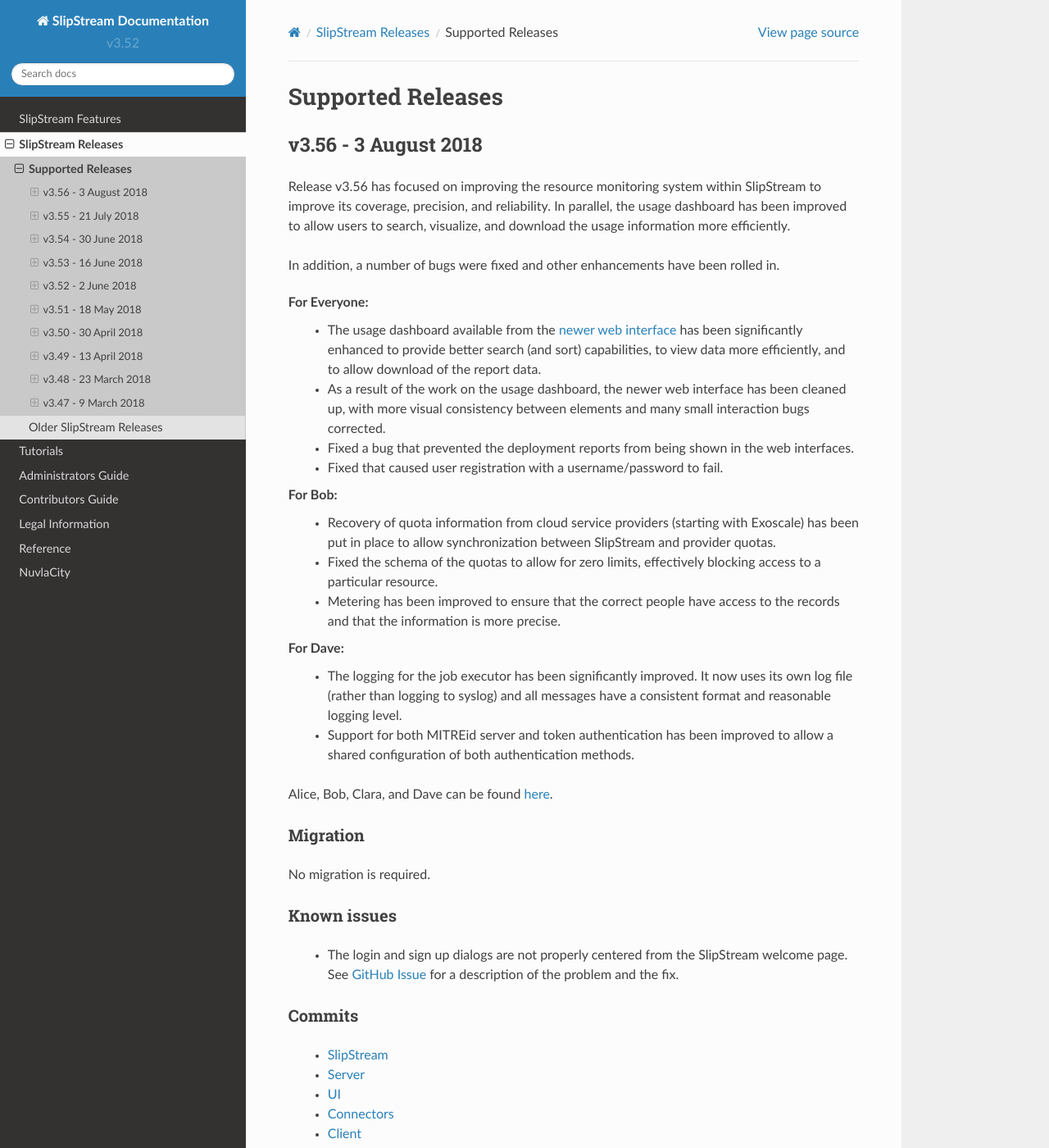
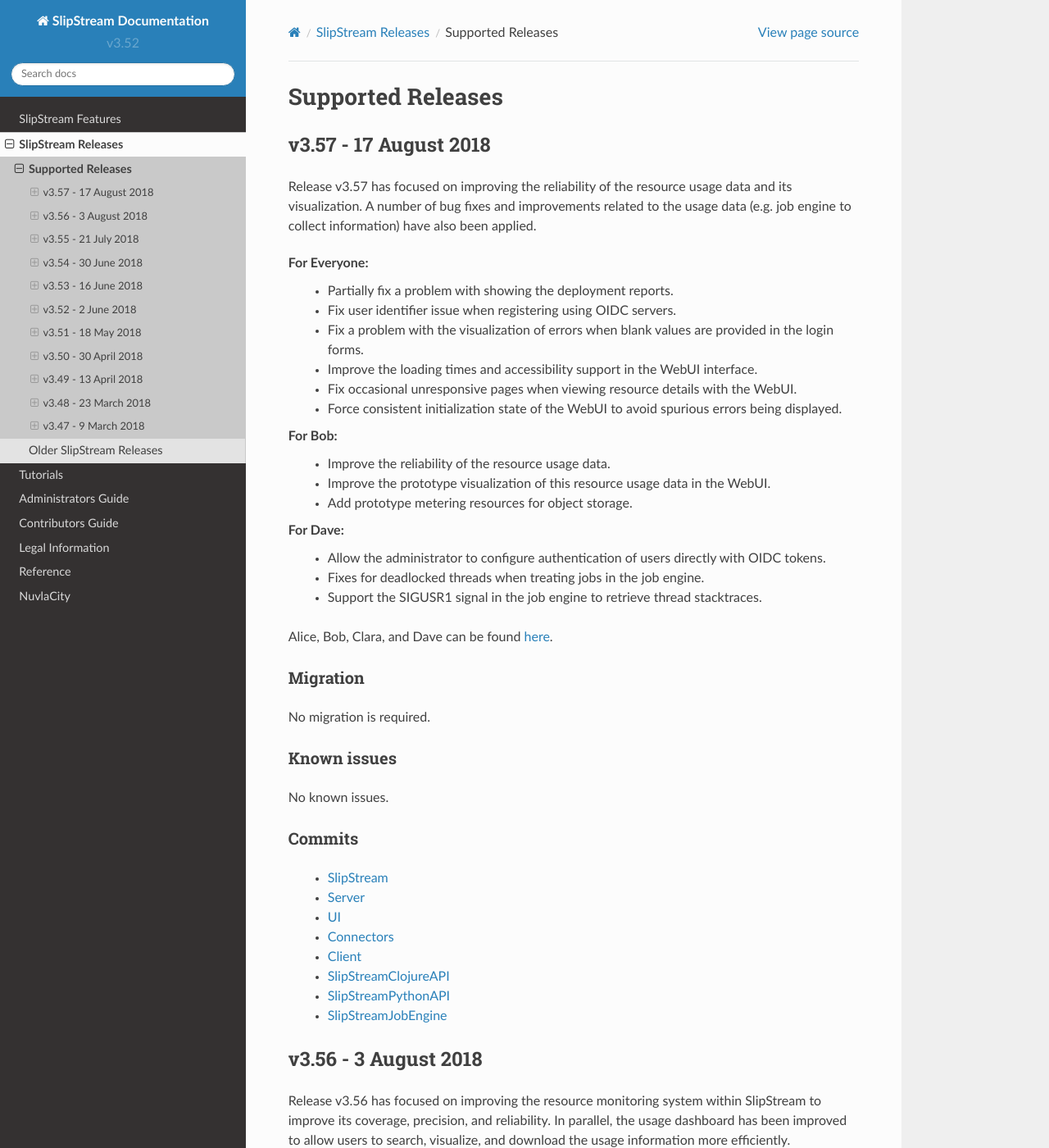
Before and after one commit to slipstream/SlipStreamDocumentation, a Sphinx documentation site: the page built from docs/release_notes/supported-releases.rst, in a window 1280 px wide and 1400 px high. Shown: the whole window at 82% size. Built offline with Sphinx 7.4.7 and the Read the Docs theme 2.0.0, drawn with Linux system fonts in a browser that asks for light colours.

Commit message:
draft v3.57 release notes

```diff
--- a/docs/release_notes/supported-releases.rst
+++ b/docs/release_notes/supported-releases.rst
@@ -1,5 +1,67 @@
 Supported Releases
 ==================
+
+v3.57 - 17 August 2018
+----------------------
+
+Release v3.57 has focused on improving the reliability of the resource
+usage data and its visualization.  A number of bug fixes and
+improvements related to the usage data (e.g. job engine to collect
+information) have also been applied.
+
+For Everyone:
+ - Partially fix a problem with showing the deployment reports.
+ - Fix user identifier issue when registering using OIDC servers.
+ - Fix a problem with the visualization of errors when blank values
+   are provided in the login forms.
+ - Improve the loading times and accessibility support in the WebUI
+   interface.
+ - Fix occasional unresponsive pages when viewing resource details
+   with the WebUI.
+ - Force consistent initialization state of the WebUI to avoid
+   spurious errors being displayed.
+
+For Bob:
+ - Improve the reliability of the resource usage data.
+ - Improve the prototype visualization of this resource usage data in
+   the WebUI.
+ - Add prototype metering resources for object storage.
+
+For Dave:
+ - Allow the administrator to configure authentication of users
+   directly with OIDC tokens.
+ - Fixes for deadlocked threads when treating jobs in the job engine.
+ - Support the SIGUSR1 signal in the job engine to retrieve thread
+   stacktraces.
+
+
+Alice, Bob, Clara, and Dave can be found
+`here <http://sixsq.com/personae/>`_.
+
+Migration
+~~~~~~~~~
+
+No migration is required.
+
+
+Known issues
+~~~~~~~~~~~~
+
+No known issues.
+
+
+Commits
+~~~~~~~
+
+ -  `SlipStream <https://github.com/slipstream/SlipStream/compare/v3.56...v3.57>`__
+ -  `Server <https://github.com/slipstream/SlipStreamServer/compare/v3.56...v3.57>`__
+ -  `UI <https://github.com/slipstream/SlipStreamUI/compare/v3.56...v3.57>`__
+ -  `Connectors <https://github.com/slipstream/SlipStreamConnectors/compare/v3.56...v3.57>`__
+ -  `Client <https://github.com/slipstream/SlipStreamClient/compare/v3.56...v3.57>`__
+ -  `SlipStreamClojureAPI <https://github.com/slipstream/SlipStreamClojureAPI/compare/v3.56...v3.57>`__
+ -  `SlipStreamPythonAPI <https://github.com/slipstream/SlipStreamPythonAPI/compare/v3.56...v3.57>`__
+ -  `SlipStreamJobEngine <https://github.com/slipstream/SlipStreamJobEngine/compare/v3.56...v3.57>`__
+
 
 v3.56 - 3 August 2018
 ---------------------
```
